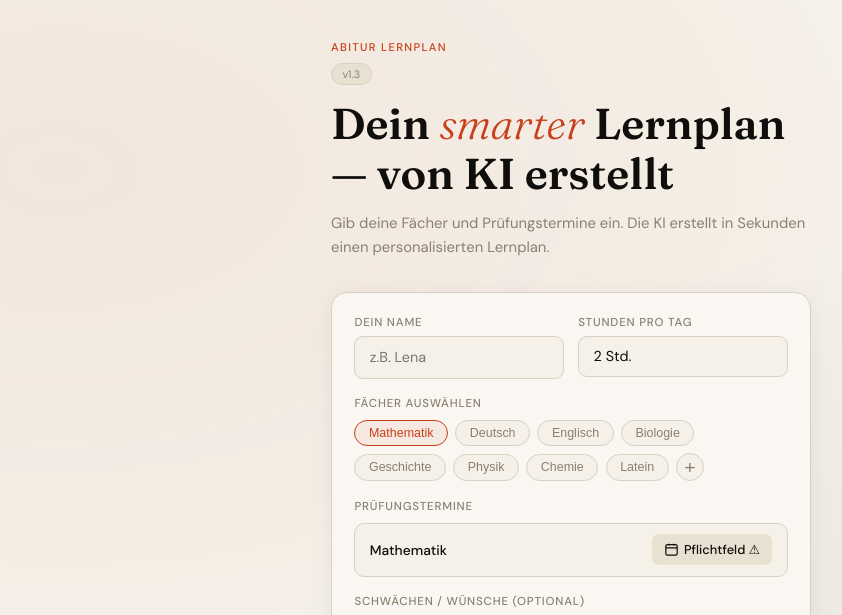
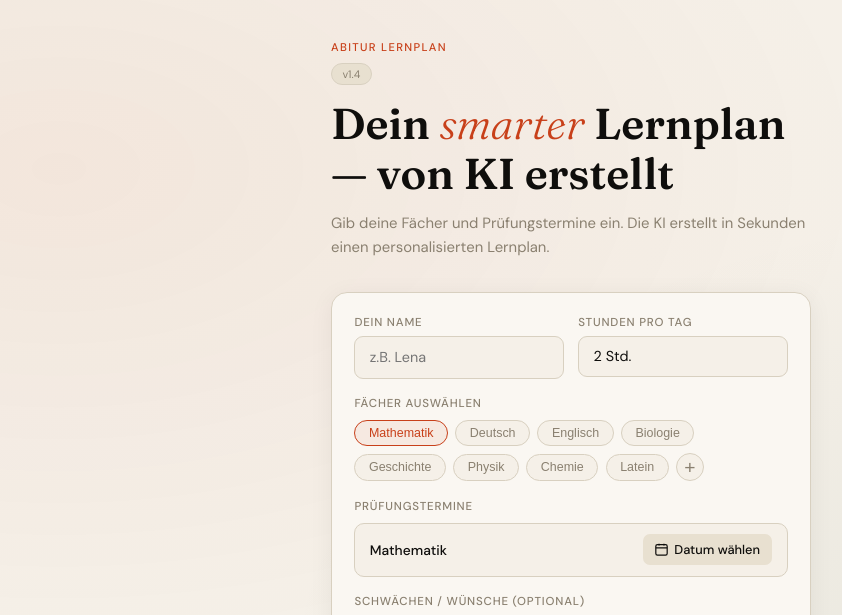
Before and after one commit to emdss07/lernplan, a React (Vite) app: page / in a window 1280 px wide. Both pictures are taken after a click on the button "Mathematik". Shown: the top 615 px of the page, without its empty margins (69-911 px from the left). Built offline with nearby package versions, Linux system fonts and the light colour scheme.

Commit message:
Refactor exam rows and DatePicker component
Updated styles for exam rows and modal overlay. Adjusted DatePicker component to remove highlight prop and improved date generation logic.

```diff
--- a/src/App.jsx
+++ b/src/App.jsx
@@ -33,8 +33,7 @@ const css = `
     padding:1.4rem; display:flex; flex-direction:column; gap:1.1rem; box-shadow:0 4px 24px rgba(0,0,0,.06); }
   .field { display:flex; flex-direction:column; gap:.35rem; }
   .field-label { font-size:.72rem; font-weight:500; color:var(--muted); text-transform:uppercase; letter-spacing:.07em; }
-  .field-label-row { display:flex; align-items:center; justify-content:space-between; }
-  .field-hint { font-size:.7rem; color:var(--accent); font-weight:500; }
+  .exam-name { font-size:.86rem; font-weight:500; flex:1; min-width:0; overflow:hidden; text-overflow:ellipsis; white-space:nowrap; }
   .two-col { display:grid; grid-template-columns:1fr 1fr; gap:.9rem; }
   @media(max-width:440px){ .two-col { grid-template-columns:1fr; } }
   .inp { background:var(--cream); border:1px solid var(--border); border-radius:9px;
@@ -64,10 +63,7 @@ const css = `
 
   .exam-rows { display:flex; flex-direction:column; gap:.5rem; margin-top:.2rem; }
   .exam-row { display:flex; align-items:center; gap:.7rem; background:var(--cream);
-    border:1px solid var(--border); border-radius:10px; padding:.65rem .9rem; min-width:0; transition:border-color .18s; }
-  .exam-row.missing { border-color:rgba(200,64,26,.4); background:rgba(200,64,26,.03); }
-  .exam-name { font-size:.86rem; font-weight:500; flex:1; min-width:0; overflow:hidden; text-overflow:ellipsis; white-space:nowrap; }
-  .exam-required { font-size:.68rem; color:var(--accent); margin-left:.3rem; }
+    border:1px solid var(--border); border-radius:10px; padding:.65rem .9rem; min-width:0; }
 
   .dp-wrap { position:relative; flex-shrink:0; }
   .dp-btn { display:flex; align-items:center; gap:.4rem; padding:.38rem .7rem;
@@ -76,7 +72,6 @@ const css = `
     border:1.5px solid transparent; transition:all .15s; -webkit-tap-highlight-color:transparent; }
   .dp-btn:hover { border-color:var(--accent); }
   .dp-btn.picked { background:rgba(200,64,26,.09); color:var(--accent); border-color:rgba(200,64,26,.25); }
-  .dp-btn.missing { border-color:var(--accent); background:rgba(200,64,26,.06); color:var(--accent); animation:pulse 1.5s ease infinite; }
   .dp-btn svg { width:13px; height:13px; flex-shrink:0; }
   .dp-popup { position:fixed; z-index:600; background:var(--card); border:1px solid var(--border);
     border-radius:14px; box-shadow:0 10px 40px rgba(0,0,0,.18); padding:1rem; width:268px; animation:fadeUp .15s ease both; }
@@ -174,7 +169,8 @@ const css = `
   .t-exam{background:rgba(42,92,69,.2);color:#1a4a30;font-weight:700}
   .cal-hint { font-size:.67rem; color:var(--muted); margin-top:4px; text-align:right; }
 
-  .modal-overlay { position:fixed; inset:0; background:rgba(15,14,12,.45); z-index:800;
+  .modal-overlay { position:fixed; top:0; left:0; right:0; bottom:0; width:100vw; height:100vh;
+    background:rgba(15,14,12,.55); z-index:800;
     display:flex; align-items:flex-end; justify-content:center; animation:fadeIn .2s ease; padding:0; }
   @media(min-width:520px){ .modal-overlay { align-items:center; padding:1rem; } }
   .modal { background:var(--card); border-radius:20px 20px 0 0; width:100%; max-width:480px;
@@ -211,7 +207,7 @@ const css = `
   @keyframes pulse   { 0%,100%{opacity:.5} 50%{opacity:1} }
 `;
 
-const VERSION    = "v1.3";
+const VERSION    = "v1.4";
 const SUBJECTS   = ["Mathematik","Deutsch","Englisch","Biologie","Geschichte","Physik","Chemie","Latein"];
 const SUBJ_COLOR = { Mathematik:"math",Deutsch:"german",Englisch:"english",Biologie:"bio",Geschichte:"history",Physik:"physics",Chemie:"chem",Latein:"latin" };
 const MONTHS_DE  = ["Januar","Februar","März","April","Mai","Juni","Juli","August","September","Oktober","November","Dezember"];
@@ -247,7 +243,7 @@ function fmtMin(m) {
 }
 
 // ── DatePicker ─────────────────────────────────────────────
-function DatePicker({ value, onChange, highlight }) {
+function DatePicker({ value, onChange }) {
   const [open, setOpen] = useState(false);
   const [pos, setPos]   = useState({top:0,left:0});
   const today    = new Date();
@@ -281,11 +277,11 @@ function DatePicker({ value, onChange, highlight }) {
 
   return (
     <div className="dp-wrap" ref={wrapRef}>
-      <div ref={btnRef} className={`dp-btn ${value?"picked":""} ${highlight&&!value?"missing":""}`} onClick={openPicker}>
+      <div ref={btnRef} className={`dp-btn ${value?"picked":""}`} onClick={openPicker}>
         <svg viewBox="0 0 16 16" fill="none" stroke="currentColor" strokeWidth="1.5">
           <rect x="1" y="2" width="14" height="13" rx="2"/><path d="M1 6h14M5 1v2M11 1v2"/>
         </svg>
-        {value ? fmtDate(value) : "Pflichtfeld ⚠"}
+        {value ? fmtDate(value) : "Datum wählen"}
       </div>
       {open && (
         <div className="dp-popup" style={{top:pos.top, left:pos.left, position:"fixed"}}>
@@ -465,7 +461,6 @@ export default function App() {
   const [error,    setError]    = useState("");
   const [showCustom, setShowCustom] = useState(false);
   const [customVal,  setCustomVal]  = useState("");
-  const [showDateErrors, setShowDateErrors] = useState(false);
   const customRef = useRef(null);
   const timerRef  = useRef(null);
   const todayStr  = localStr(new Date());
@@ -487,11 +482,7 @@ export default function App() {
   const canGenerate  = name && selected.length > 0 && missingDates.length === 0;
 
   async function generate() {
-    if (!canGenerate) {
-      setShowDateErrors(true);
-      return;
-    }
-    setShowDateErrors(false);
+    if (!canGenerate) return;
     setError(""); setScreen("loading");
     let i = 0;
     timerRef.current = setInterval(()=>setLoadMsg(LOAD_MSGS[i++%LOAD_MSGS.length]), 1400);
@@ -589,20 +580,14 @@ export default function App() {
 
           {selected.length > 0 && (
             <div className="field">
-              <div className="field-label-row">
-                <div className="field-label">Prüfungstermine</div>
-                {showDateErrors && missingDates.length > 0 && (
-                  <div className="field-hint">⚠ Alle Termine erforderlich</div>
-                )}
-              </div>
+              <div className="field-label">Prüfungstermine</div>
               <div className="exam-rows">
                 {selected.map(s=>(
-                  <div key={s} className={`exam-row ${showDateErrors&&!dates[s]?"missing":""}`}>
+                  <div key={s} className="exam-row">
                     <div className="exam-name">{s}</div>
                     <DatePicker
                       value={dates[s]||""}
-                      onChange={d=>{ setDates(p=>({...p,[s]:d})); setShowDateErrors(false); }}
-                      highlight={showDateErrors && !dates[s]}
+                      onChange={d=>setDates(p=>({...p,[s]:d}))}
                     />
                   </div>
                 ))}
@@ -615,7 +600,7 @@ export default function App() {
             <textarea className="inp" placeholder="z.B. Integralrechnung fällt mir schwer…" value={weakness} onChange={e=>setWeakness(e.target.value)}/>
           </div>
 
-          <button className="btn-main" onClick={generate} disabled={!name||selected.length===0}>
+          <button className="btn-main" onClick={generate} disabled={!canGenerate}>
             <span>✦</span> KI-Lernplan generieren
           </button>
         </div>
```
